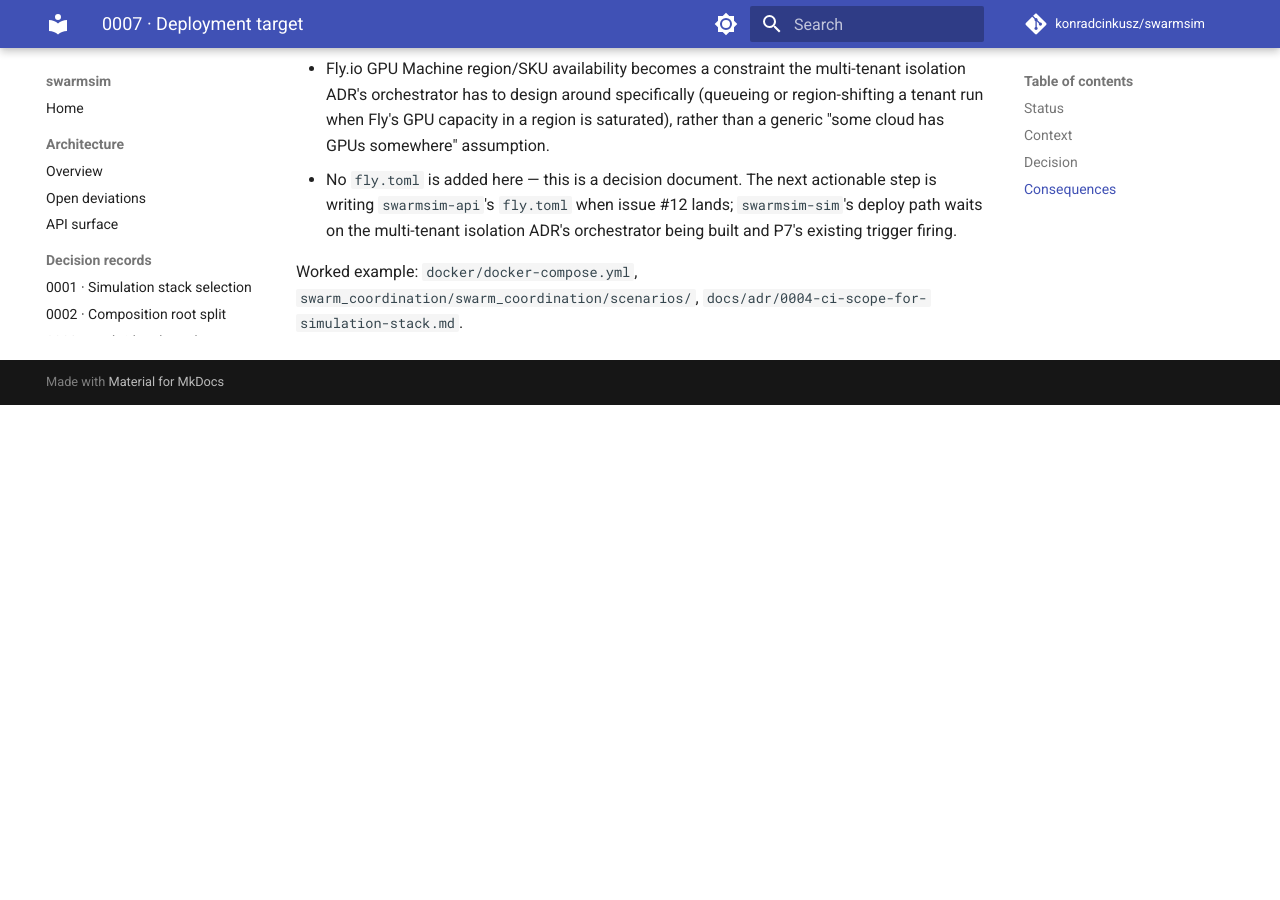
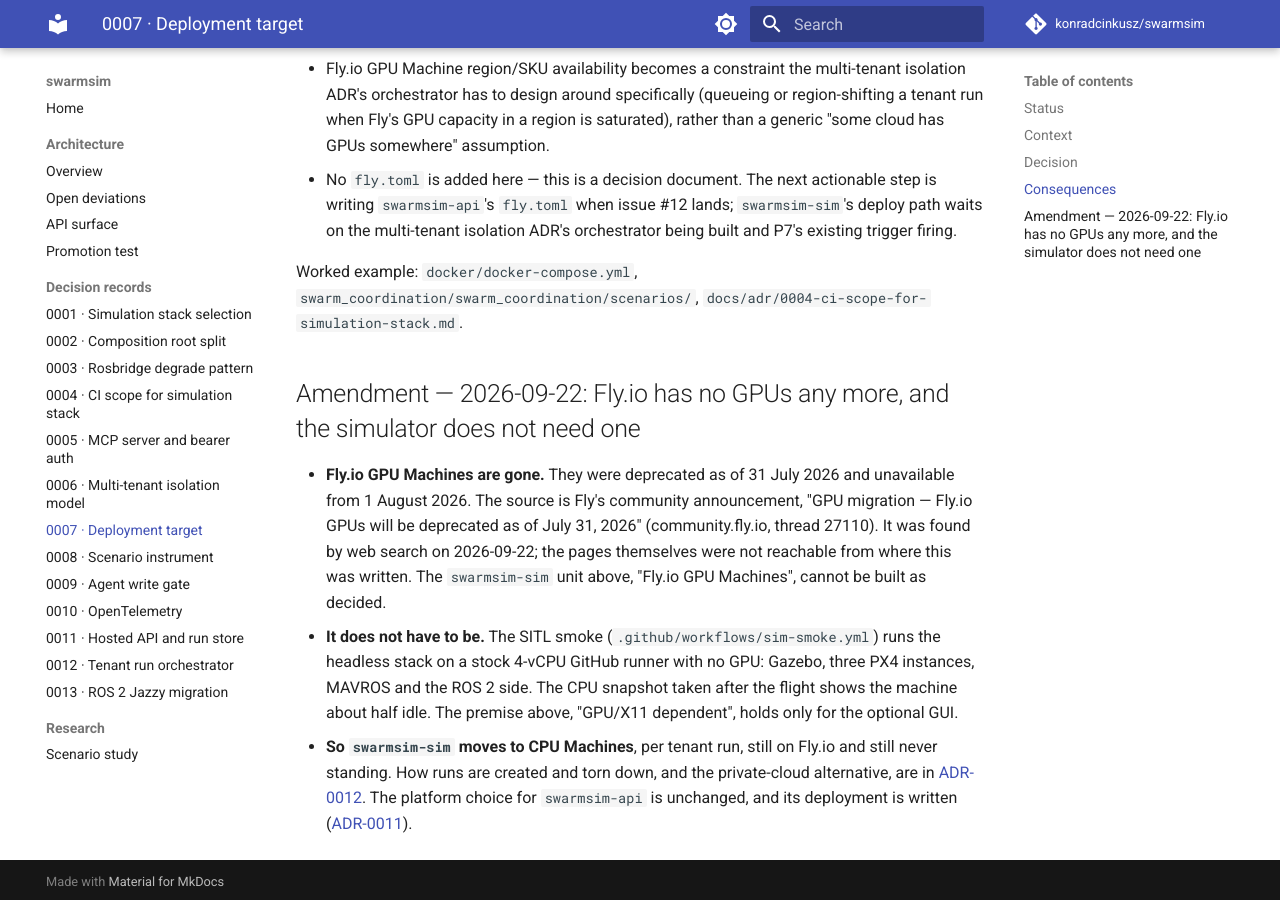
Before and after one commit to konradcinkusz/swarmsim, an MkDocs documentation site: the page built from docs/adr/0007-deployment-target.md, in a window 1280 px wide and 900 px high, scrolled down 2567 px. Built offline with MkDocs 1.6.1 and Material for MkDocs 9.7.7, drawn with Linux system fonts in a browser that asks for light colours; comment, search, counter and statistics services are not loaded; before the commit the page ends 2972 px from its top, so only the background shows below that.

Commit message:
Record hosting, tenancy, the Jazzy deadline and the promotion test
- ADR-0012 designs the tenant-run orchestrator that ADR-0006 left open:
  - a run is one disposable machine (the simulation image plus the tenant's
    software) in the tenant's own private network, destroyed after the run,
    with a TTL and a reaper;
  - IRunPlatform has three registrations: Fly Machines, Docker Compose, and
    the customer's own cloud (private-cloud delivery: we push images and
    stop).

  It is not built; the promotion test says when.
- ADR-0007 is amended. Fly.io ended GPU Machines on 2026-08-01, and the
  headless simulator does not need one: the SITL smoke runs it on a 4-vCPU
  runner, about half idle. So swarmsim-sim becomes per-run CPU Machines.
- ADR-0013 sets a deadline, not a trigger. ROS 2 Humble's support ends in May
  2027, so the image moves to Jazzy, starting by January 2027. Jazzy's own
  Gazebo pairing is Harmonic, and it releases MAVROS 2.15.1 (rosdistro,
  2026-09-22). The distribution becomes a build argument, and both are flown
  nightly during the move.
- docs/PROMOTION.md is the written test for moving swarmsim from lab (E, P3)
  to product (P1): SITL agrees with L0, a named design partner, and one shared
  kernel used on main. None is met yet.
- The deviation register:
  - P15 is deleted;
  - P7 and P12 are narrowed to "written, not deployed";
  - P7 swarmsim-sim has its reason corrected;
  - P3/P4 names the run store and the trigger for Postgres.

  The README, the architecture checklist, CLAUDE.md, the docs home page and
  the nav follow.

Co-Authored-By: Claude Opus 5.5 <noreply@anthropic.com>
Claude-Session: https://claude.ai/code/session_019TAejvqivuegjpWtBb7RUp

```diff
--- /dev/null
+++ b/docs/PROMOTION.md
@@ -0,0 +1,50 @@
+# Promotion test: from lab project to product
+
+Where `swarmsim` stands in its author's portfolio, and the written test that would move it.
+It is written down so that a promotion is a decision taken against evidence, not a drift.
+The same discipline the architecture-standards proposals use: a promotion test whose
+conditions nobody can check is only a mood.
+
+## Where it is today
+
+**Cluster E (evidence systems), level P3** — a lab project that proves an idea with a
+running instrument, next to the portfolio's other simulation-backed systems. It is not a
+product (P1). What it has:
+
+- a swarm that flies end to end in simulation: API → ROS 2 → PX4 SITL → Gazebo and back;
+- a scenario instrument that runs in anyone's CI (ADR-0008) and a hosted store for its
+  runs (ADR-0011);
+- a gate that lets an agent plan missions but never fly one without a person (ADR-0009).
+
+What it does not have is anyone outside this repository depending on it.
+
+## The test
+
+Promote to **P1** only when all three hold. Each one says what counts as evidence.
+
+| # | Condition | Evidence that counts | Status (2026-09-22) |
+|---|---|---|---|
+| 1 | **SITL agrees with L0.** The scenario verdicts L0 gives are the verdicts the real flight stack gives. | The L1 path (ADR-0012: the same YAML flown through the API against PX4 SITL) runs the scenarios it supports, over three seeds, and every one gets the same outcome in L0 and L1. A scenario L1 cannot fly yet is listed, not counted. So is a run that hit PX4's simulated-sensor stall (ADR-0004); it is repeated. | Not met. The SITL smoke flies two missions, not scenario files; L1 does not exist. |
+| 2 | **A named design partner.** Someone outside this repository wants to fly their own swarm algorithm through the scenarios. | A person or organisation, named in writing, with a first scenario of theirs run against their `--sut`. Interest is not evidence; a run is. | Not met. |
+| 3 | **One shared kernel on `main`.** The estate's reuse is real here, not copied. | One kernel from the estate consumed on `main` by a pinned version instead of this repository's own copy. For example: `authservice` pulled by an image tag rather than built from its git context (ADR-0005's open item), or the confirmation-token store the write gate shares with agent-eval-bench. | Not met. `authservice` has no published image tag; the write gate has its own store. |
+
+## What promotion unlocks
+
+The work that is written down but deliberately not built, because building it before
+the test passes would be building for nobody:
+
+- **ADR-0012's orchestrator** — tenant runs on disposable machines, and private-cloud
+  delivery for a partner who cannot send their algorithm anywhere.
+- **The `swarmsim-sim` deployment** (the P7 row's "first pilot" trigger).
+- **Per-tenant storage** for the run store (ADR-0011's ceiling), and tenant claims in
+  `authservice` tokens (the P5 row).
+
+## What does not wait for it
+
+- The instrument itself: scenarios, mutation adequacy, the Action.
+- The SITL smoke, and ADR-0013's move to ROS 2 Jazzy. That one waits on a date, not on
+  the test.
+- `swarmsim-api`'s deployment (ADR-0011). It is cheap enough to stand up as the
+  evaluation path a design partner would try first.
+
+When a condition's status changes, change it here in the same pull request as the evidence.
--- a/docs/adr/0007-deployment-target.md
+++ b/docs/adr/0007-deployment-target.md
@@ -114,3 +114,21 @@ not a platform split and not an "it depends."
 Worked example: `docker/docker-compose.yml`,
 `swarm_coordination/swarm_coordination/scenarios/`,
 `docs/adr/0004-ci-scope-for-simulation-stack.md`.
+
+## Amendment — 2026-09-22: Fly.io has no GPUs any more, and the simulator does not need one
+
+- **Fly.io GPU Machines are gone.** They were deprecated as of 31 July 2026 and unavailable
+  from 1 August 2026. The source is Fly's community announcement, "GPU migration — Fly.io
+  GPUs will be deprecated as of July 31, 2026" (community.fly.io, thread 27110). It was
+  found by web search on 2026-09-22; the pages themselves were not reachable from where
+  this was written. The `swarmsim-sim` unit above, "Fly.io GPU Machines", cannot be built
+  as decided.
+- **It does not have to be.** The SITL smoke (`.github/workflows/sim-smoke.yml`) runs the
+  headless stack on a stock 4-vCPU GitHub runner with no GPU: Gazebo, three PX4 instances,
+  MAVROS and the ROS 2 side. The CPU snapshot taken after the flight shows the machine
+  about half idle. The premise above, "GPU/X11 dependent", holds only for the optional GUI.
+- **So `swarmsim-sim` moves to CPU Machines**, per tenant run, still on Fly.io and still
+  never standing. How runs are created and torn down, and the private-cloud alternative,
+  are in [ADR-0012](0012-tenant-run-orchestrator.md). The platform choice for
+  `swarmsim-api` is unchanged, and its deployment is written
+  ([ADR-0011](0011-hosted-api-and-run-store.md)).
--- a/docs/architecture/DEVIATIONS.md
+++ b/docs/architecture/DEVIATIONS.md
@@ -11,11 +11,10 @@ drift this register exists to prevent, just with better paperwork.
 | P1 (AppHost is the composition root) | No .NET Aspire AppHost. `SwarmApi.Api` is a single ASP.NET Core project; the development composition root is `docker/docker-compose.yml`, which now orders startup with a healthcheck (`api` waits for rosbridge). | M3 | See [ADR-0002](../adr/0002-composition-root-split.md). Trigger: a second .NET service of this repo's own (the M5 mission layer was the planned one). The compose file already carries four services, so revisit if startup ordering needs more than one healthcheck edge. |
 | P2 (shared kernel) — partly | `SwarmApi.ServiceDefaults` is guarded by an architecture test and a CI size ceiling (2026-09-22), but JWT wiring lives in `SwarmApi.Infrastructure` rather than the kernel, and there is no OpenAPI document. | M3 | One service validates tokens, so the kernel has nobody to share them with yet; an OpenAPI generator would be a second third-party runtime package (see the README's dependency budget). Trigger: a second service validating the same tokens, or the first consumer outside this repository needing a machine-readable contract. |
 | P5 (JWT / asymmetric signing), narrowed | `SwarmApi.Api` validates JWT bearer tokens (RS256, JWKS) from an external `authservice` instance and, when Enforced, denies by default: every endpoint needs a token unless [API-SURFACE.md](API-SURFACE.md) lists it as open — the dashboard's static files, `/health`, `/alive` and the `GET` reads — so every write is attributable, and the identity that proposed a mission plan cannot approve it ([ADR-0009](../adr/0009-agent-write-gate.md)). The dashboard has no login UI, so in Enforced mode every one of its buttons gets a 401: start, approve, reject, dispatch — and **abort and land-all**, so an operator with only the dashboard cannot stop the swarm; approval and stopping then go through the API with a token. In Open mode nobody is identified, so separation of duties does not apply. Tokens carry no tenant claim yet. | M3; narrowed 2026-09-21; deny-by-default 2026-09-22; approval gate 2026-09-22 | See [ADR-0005](../adr/0005-mcp-server-and-bearer-auth.md) and ADR-0009. Trigger: a login flow for the dashboard (it closes the stop-button gap too), a requirement to distinguish *readers*, or per-tenant token claims (needed by [ADR-0006](../adr/0006-multi-tenant-isolation-model.md)'s orchestrator). |
-| P7 (Fly.io) — `swarmsim-api` | No `fly.toml` for the API and scenario path. | M3 | Target decided in [ADR-0007](../adr/0007-deployment-target.md): a cheap, scale-to-zero Fly app. **Trigger fired 2026-09-21** — ADR-0007 made this unit's trigger "issue #12's scenario library lands", and it has. Still not actioned, but the reason changed on 2026-09-22: the scenario instrument now runs as a CLI and as a GitHub Action inside the caller's own CI ([ADR-0008](../adr/0008-scenario-instrument.md)), so the hosted path is for storing and comparing runs, not for running them. Close by deploying, or re-date the trigger with a reason. |
-| P7 (Fly.io) — `swarmsim-sim` | No deployment path for the Gazebo/PX4/ROS 2 stack. | M3 | Per ADR-0007 and ADR-0006: per-tenant, per-run instances, never a standing deployment. Trigger: first pilot with a real operator, and the ADR-0006 orchestrator existing. |
-| P12 (tag-driven CI/CD, change detection, ordered deploy) | CI builds and tests on every push/PR; `release.yml` creates a GitHub Release from a `v*` tag; there is no deploy job and no tag has been cut. | M3 | Follows from the P7 rows — nothing to deploy to yet. Trigger: same as P7 `swarmsim-api`. |
-| P15 (OTLP observability) | No OpenTelemetry exporter wired. `SwarmApi.ServiceDefaults` exposes `/health` and `/alive` only. | M3 | No collector endpoint exists to export to yet, and P8's "visible degradation" is met without it: `/health` reports the bridge's live mode (Degraded while rosbridge is disconnected), the age of the last swarm state, and the auth mode. Trigger: first deployed environment with an OTLP collector. |
-| P3 / P4 (service owns its database, `MigrateAsync`) | `SwarmApi.Api` is stateless: swarm state lives in memory (real: rosbridge-fed; fallback: simulated engine), and missions, mission plans and idempotency keys are not persisted across restarts — a restart forgets a pending approval and its code, and a replayed key after one runs its write again. | M3; plans and keys 2026-09-22 | Outside the rule, not an exception to it (constitution P4 note): there is no entity model and no schema to migrate. Trigger: a requirement to recall a mission, a plan or a scenario run after a restart, or more than one API instance (keys and plans would then need a shared store). |
+| P7 (Fly.io) — `swarmsim-api` | Written, not deployed: `flyio/swarmsim-api.fly.toml` and `.github/workflows/flyio.yml` exist ([ADR-0011](../adr/0011-hosted-api-and-run-store.md)), but no Fly app has been created, because the repository has no `FLY_API_TOKEN` and no `authservice` to name as `SWARM_AUTH_AUTHORITY`. The app refuses to run Open (`Auth:Required`), so it cannot be deployed without one. | M3; written 2026-09-22 | The one-time setup in `flyio/SECRETS.md`. Close (delete this row) on the first green deploy, whose last step checks `/health` for Enforced and File. |
+| P7 (Fly.io) — `swarmsim-sim` | No deployment path for the Gazebo/PX4/ROS 2 stack. The unit ADR-0007 planned — Fly GPU Machines — no longer exists: Fly ended GPUs on 2026-08-01. The headless stack runs on CPU (the SITL smoke flies it on a 4-vCPU runner), so the unit is now per-tenant CPU Machines, created and destroyed per run by the orchestrator [ADR-0012](../adr/0012-tenant-run-orchestrator.md) designs. | M3; GPUs gone 2026-08-01 | Per ADR-0007's amendment and ADR-0012. Trigger: [`docs/PROMOTION.md`](../PROMOTION.md)'s test passing — a named design partner above all — which also stands in for P7's original "first pilot with a real operator". |
+| P12 (tag-driven CI/CD, change detection, ordered deploy) | `flyio.yml` is the tag-driven deploy: tests, then change detection against the previous tag (a missing app is always selected), then one image built and pushed to registry.fly.io, then the deploy and a post-deploy check. It has never run against a real Fly organisation, and with one app there is no ordering to exercise. | M3; written 2026-09-22 | Same as P7 `swarmsim-api`. Ordering becomes real with a second unit (ADR-0012's runs, or a deployed `authservice`). |
+| P3 / P4 (service owns its database, `MigrateAsync`) | Swarm state, missions, mission plans and idempotency keys live in memory, so a restart forgets a pending approval and its code, and a replayed key after a restart runs its write again. Scenario runs persist, as one JSON file per run in `ScenarioRuns:Directory` (a Fly volume). That is a document store with no entity model, so it is outside P4's rule rather than an exception to it, and it is bounded to one machine ([ADR-0011](../adr/0011-hosted-api-and-run-store.md)). | M3; plans and keys 2026-09-22; run store 2026-09-22 | Constitution P4 note. Triggers: a requirement to recall a mission or a plan after a restart; more than one API machine (keys, plans and runs would then need a shared store); or per-tenant storage (ADR-0012). The last two mean Postgres. |
 
 Everything not listed here is met as stated in `docs/architecture/README.md`'s
 compliance checklist.
--- a/mkdocs.yml
+++ b/mkdocs.yml
@@ -50,6 +50,7 @@ nav:
       - Overview: architecture/README.md
       - Open deviations: architecture/DEVIATIONS.md
       - API surface: architecture/API-SURFACE.md
+      - Promotion test: PROMOTION.md
   - Decision records:
       - "0001 · Simulation stack selection": adr/0001-simulation-stack-selection.md
       - "0002 · Composition root split": adr/0002-composition-root-split.md
@@ -60,6 +61,10 @@ nav:
       - "0007 · Deployment target": adr/0007-deployment-target.md
       - "0008 · Scenario instrument": adr/0008-scenario-instrument.md
       - "0009 · Agent write gate": adr/0009-agent-write-gate.md
+      - "0010 · OpenTelemetry": adr/0010-opentelemetry.md
+      - "0011 · Hosted API and run store": adr/0011-hosted-api-and-run-store.md
+      - "0012 · Tenant run orchestrator": adr/0012-tenant-run-orchestrator.md
+      - "0013 · ROS 2 Jazzy migration": adr/0013-ros2-jazzy-migration.md
   - Research:
       - "Scenario study": research/scenario-study.md
 
```
Also changed, not shown: CLAUDE.md (+15 -1 lines), README.md (+61 -14 lines), docs/adr/0012-tenant-run-orchestrator.md (added, +89 -0 lines), docs/adr/0013-ros2-jazzy-migration.md (added, +63 -0 lines), docs/architecture/README.md (+8 -8 lines), docs/index.md (+3 -1 lines).
